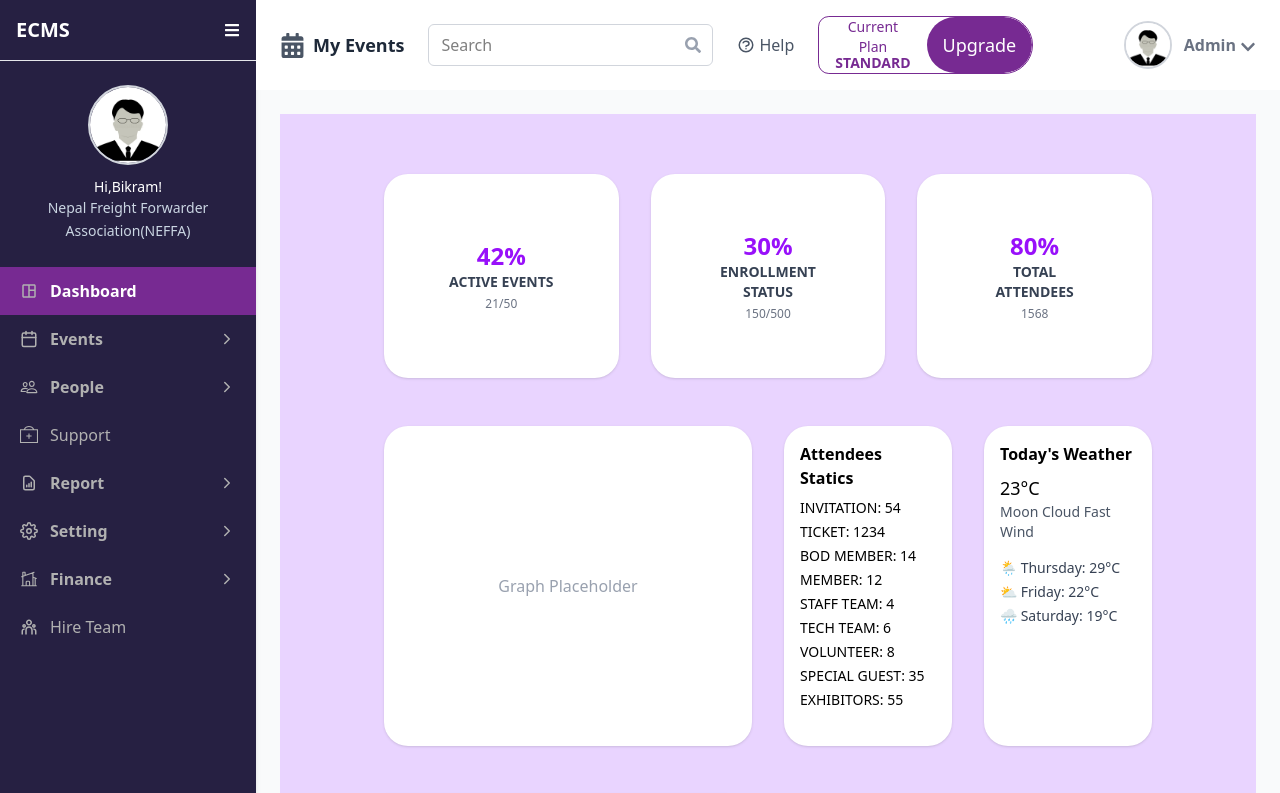
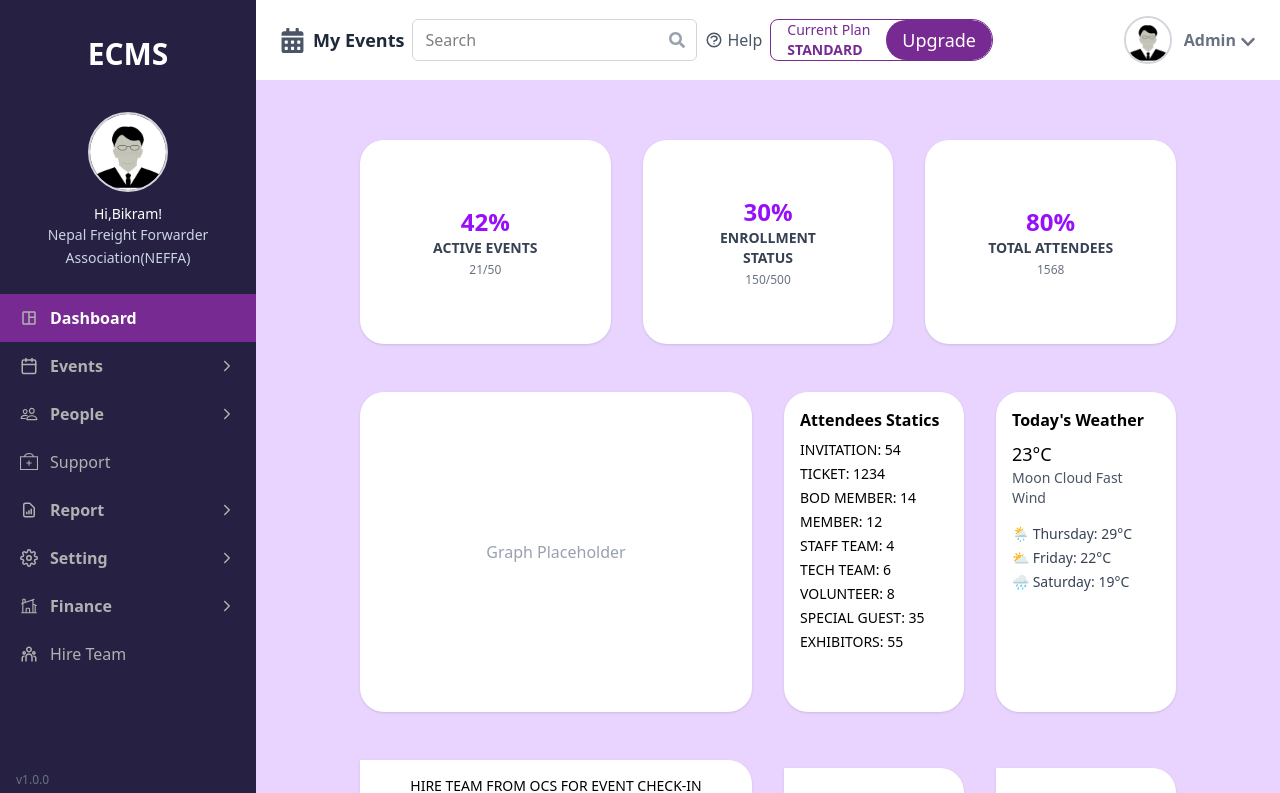
Before and after one commit to koiraladarwin/ecmsadminpage, a React (Vite) app: page / in a window 1280 px wide. Shown: the top 793 px of the page. Built offline with nearby package versions, Linux system fonts and the light colour scheme.

Commit message:
chore: fixed some routes

```diff
--- a/src/App.jsx
+++ b/src/App.jsx
@@ -30,7 +30,7 @@ function App() {
         <Route path="finance/:financeId" element={<FinancePage />} />
         <Route path="hireteam" element={<HireTeamPage />} />
         <Route path="/import-export" element={<ImportExportPage />} />
-        <Route path="/events" element={<EventsPage/>} />
+        <Route path="/events/category" element={<EventsPage/>} />
 
       </Route>
     </Routes>
--- a/src/features/dashboard/components/NavBar.jsx
+++ b/src/features/dashboard/components/NavBar.jsx
@@ -1,10 +1,11 @@
 import React from 'react'
 import { FaCalendarAlt, FaChevronDown, FaSearch } from 'react-icons/fa'
 import { HiOutlineQuestionMarkCircle } from 'react-icons/hi'
+
 const NavBar = () => {
   return (
     <div className="bg-white px-6 py-4 flex flex-col lg:flex-row lg:justify-between gap:5 xl:gap-0 items-center">
-      <div className="flex flex-col md:flex-row items-center gap-4 md:gap-6">
+      <div className="flex flex-col md:flex-row md:flex-2 items-center md:gap-2">
         {/* My Events with icon */}
         <div className="flex items-center gap-2 text-lg font-semibold text-gray-800 whitespace-nowrap">
           <FaCalendarAlt className="text-gray-600" size={25} />
@@ -12,7 +13,7 @@ const NavBar = () => {
         </div>
 
         {/* Search with icon  */}
-        <div className="relative">
+        <div className=" relative">
           <input
             type="text"
             placeholder="Search"
@@ -28,12 +29,19 @@ const NavBar = () => {
           <div>Help</div>
         </div>
 
+
+
         {/* upgrade part */}
         <div className="flex overflow-hidden border border-sidebar-hover rounded-r-4xl rounded-l-xl">
-          <button className="px-4 text-sidebar-hover text-sm font-medium flex flex-col -space-y-1">
-            <span>
-              Current Plan
-            </span>
+          <button className="px-4 text-sidebar-hover text-sm font-medium flex flex-col">
+            <div className='flex gap-1'>
+              <span >
+                Current
+              </span>
+              <span>
+                Plan
+              </span>
+            </div>
             <span className="font-extrabold">STANDARD</span>
           </button>
 
@@ -44,7 +52,7 @@ const NavBar = () => {
 
       </div>
       {/* profile part */}
-      <div className="flex w-full justify-center pt-2 lg:pt-0 lg:justify-end gap-3">
+      <div className="flex  justify-center pt-2 lg:pt-0 lg:justify-end gap-3">
         <img
           src="/placeholder.jpg"
           alt="Profile"
--- a/src/features/dashboard/components/SideBar.jsx
+++ b/src/features/dashboard/components/SideBar.jsx
@@ -29,9 +29,8 @@ export default function SideBar() {
   return (
     <div className="w-64 bg-sidebar-bg shadow-md overflow-hidden flex flex-col">
       {/* header */}
-      <div className="p-4 border-b border-gray-200 flex items-center justify-between">
-        <div className="text-xl font-semibold text-white">ECMS</div>
-        <FaBars className='text-white' />
+      <div className="p-4  flex items-center justify-center">
+        <h1 className="text-3xl font-semibold text-white mt-5 ">ECMS</h1>
       </div>
 
 
--- a/src/features/dashboard/pages/Dashboard.jsx
+++ b/src/features/dashboard/pages/Dashboard.jsx
@@ -5,17 +5,17 @@ import Footer from '../components/Footer';
 
 export default function Dashboard() {
   return (
-    <>
-      <div className="flex min-h-screen bg-gray-50">
+    <div className='flex flex-col h-screen overflow-hidden'>
+      <div className="flex h-full bg-gray-50">
         <SideBar />
-        <div className="flex-1">
+        <div className="flex-1 bg-purple-200">
           <NavBar />
-          <div className="p-6">
+          <div >
             <Outlet />
           </div>
         </div>
       </div>
       <Footer />
-    </>
+    </div>
   );
 }
```
